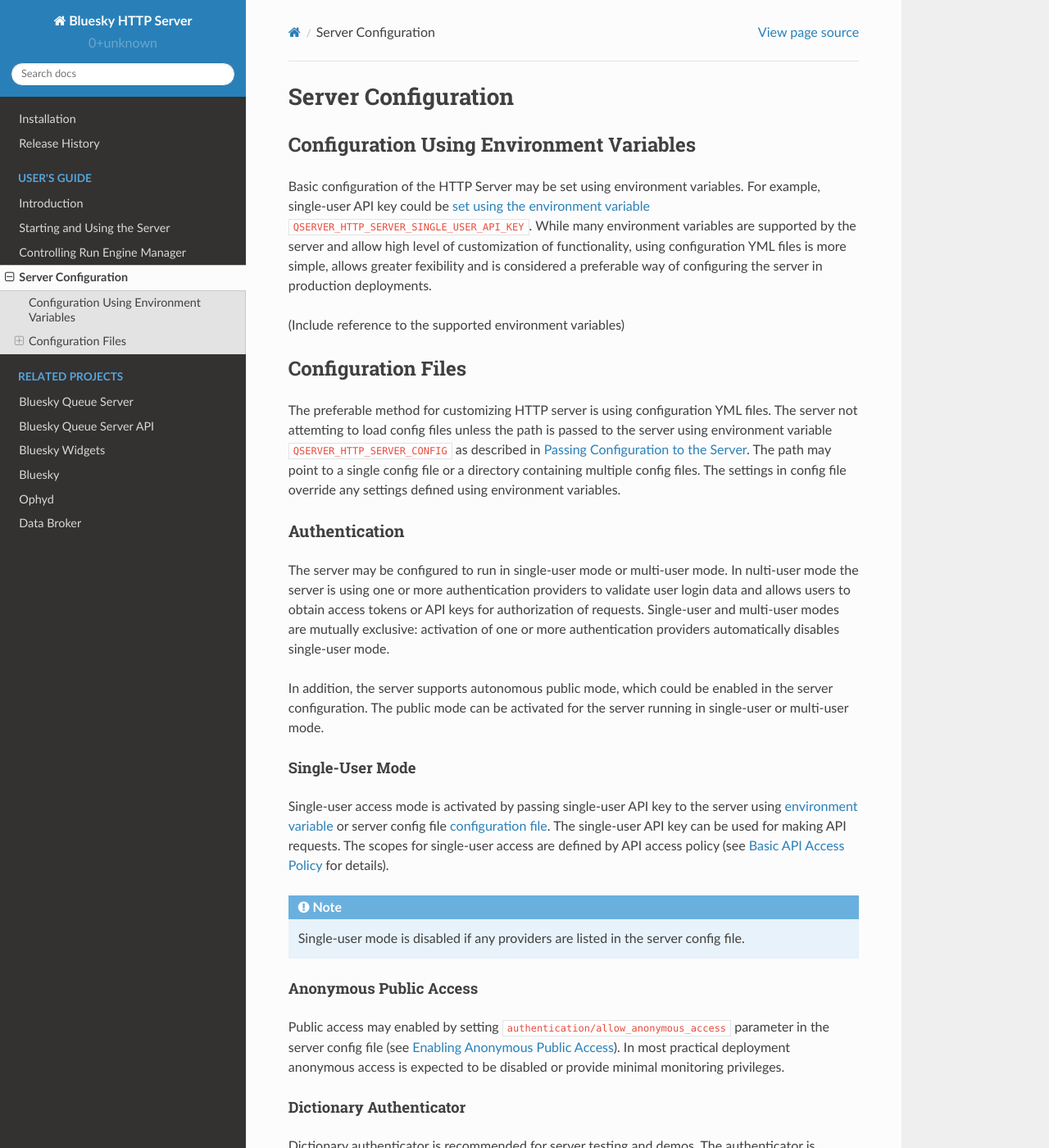
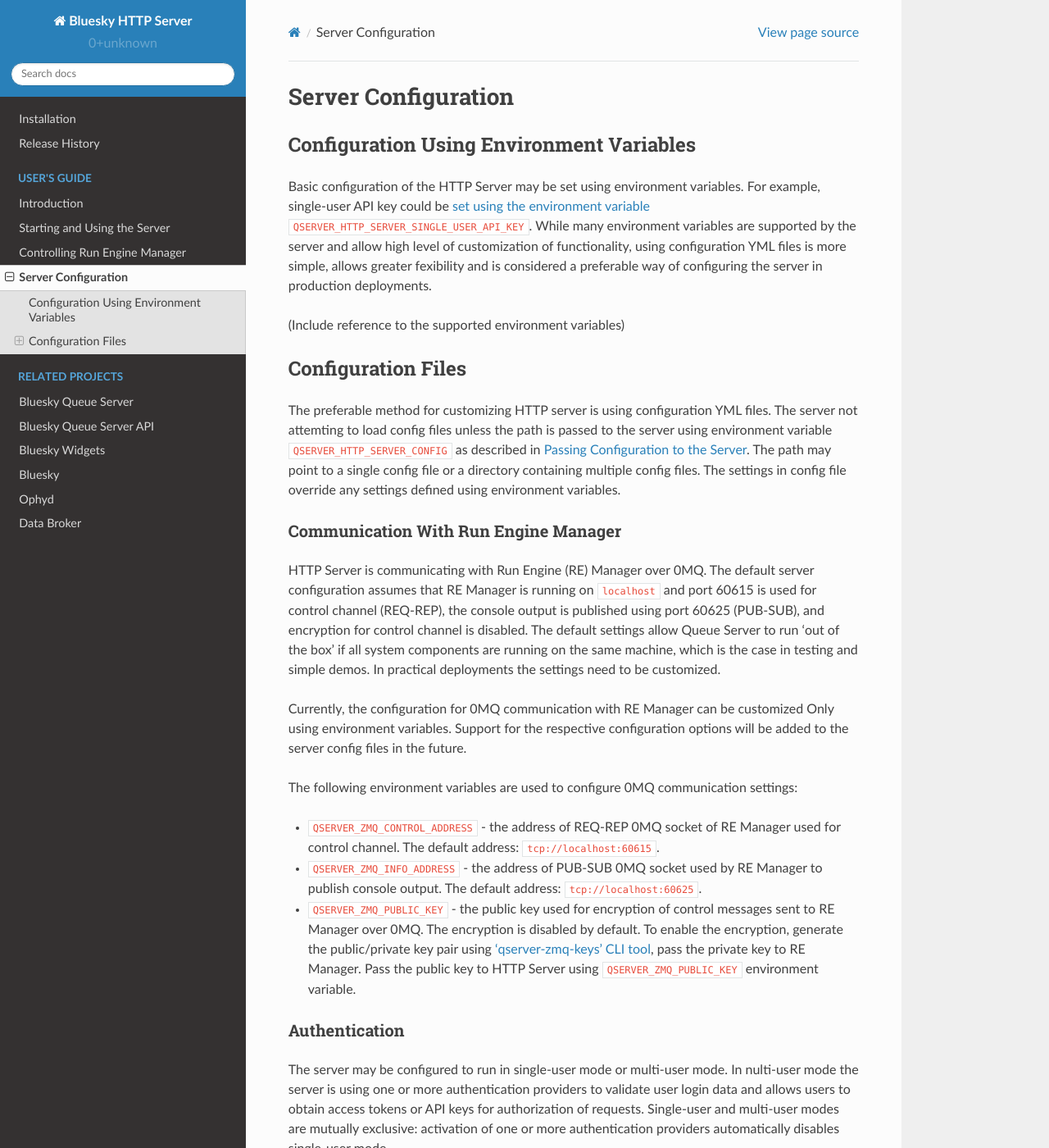
Before and after one commit to bluesky/bluesky-httpserver, a Sphinx documentation site: the page built from docs/source/configuration.rst, in a window 1280 px wide and 1400 px high. Shown: the whole window at 82% size. Built offline with Sphinx 7.4.7 and the Read the Docs theme 2.0.0, drawn with Linux system fonts in a browser that asks for light colours.

Commit message:
DOC: configuring communication with RE Manager

```diff
--- a/docs/source/configuration.rst
+++ b/docs/source/configuration.rst
@@ -24,6 +24,36 @@ not attemting to load config files unless the path is passed to the server using
 variable ``QSERVER_HTTP_SERVER_CONFIG`` as described in :ref:`passing_config_to_server`.
 The path may point to a single config file or a directory containing multiple config files.
 The settings in config file override any settings defined using environment variables.
+
+Communication With Run Engine Manager
+*************************************
+
+HTTP Server is communicating with Run Engine (RE) Manager over 0MQ. The default server
+configuration assumes that RE Manager is running on ``localhost`` and port 60615 is used
+for control channel (REQ-REP), the console output is published using port 60625 (PUB-SUB),
+and encryption for control channel is disabled. The default settings allow Queue Server to
+run 'out of the box' if all system components are running on the same machine, which
+is the case in testing and simple demos. In practical deployments the settings need to be
+customized.
+
+Currently, the configuration for 0MQ communication with RE Manager can be customized Only
+using environment variables. Support for the respective configuration options will be
+added to the server config files in the future.
+
+The following environment variables are used to configure 0MQ communication settings:
+
+- ``QSERVER_ZMQ_CONTROL_ADDRESS`` - the address of REQ-REP 0MQ socket of RE Manager used
+  for control channel. The default address: ``tcp://localhost:60615``.
+
+- ``QSERVER_ZMQ_INFO_ADDRESS`` - the address of PUB-SUB 0MQ socket used by RE Manager
+  to publish console output. The default address: ``tcp://localhost:60625``.
+
+- ``QSERVER_ZMQ_PUBLIC_KEY`` - the public key used for encryption of control messages
+  sent to RE Manager over 0MQ. The encryption is disabled by default. To enable the encryption,
+  generate the public/private key pair using
+  `'qserver-zmq-keys' CLI tool <https://blueskyproject.io/bluesky-queueserver/cli_tools.html#qserver-zmq-keys>`_,
+  pass the private key to RE Manager. Pass the public key to HTTP Server using
+  ``QSERVER_ZMQ_PUBLIC_KEY`` environment variable.
 
 Authentication
 **************
--- a/docs/source/control_re_manager.rst
+++ b/docs/source/control_re_manager.rst
@@ -11,7 +11,7 @@ each time. Caching removes the load on RE Manager, especially if multiple client
 are monitoring the experiment simultaneously.
 
 Users are expected to control the server using Python scripts based on
-`Bluesky Queue Server API <https://blueskyproject.io/bluesky-queueserver-api/>`,
+`Bluesky Queue Server API <https://blueskyproject.io/bluesky-queueserver-api/>`_,
 GUI programs or Web applications. This manual demonstrates how to send the API requests
 from command line using `httpie <https://httpie.io/>`_. This approach is not practical,
 but may be useful for testing the server and understanding the API.
```
